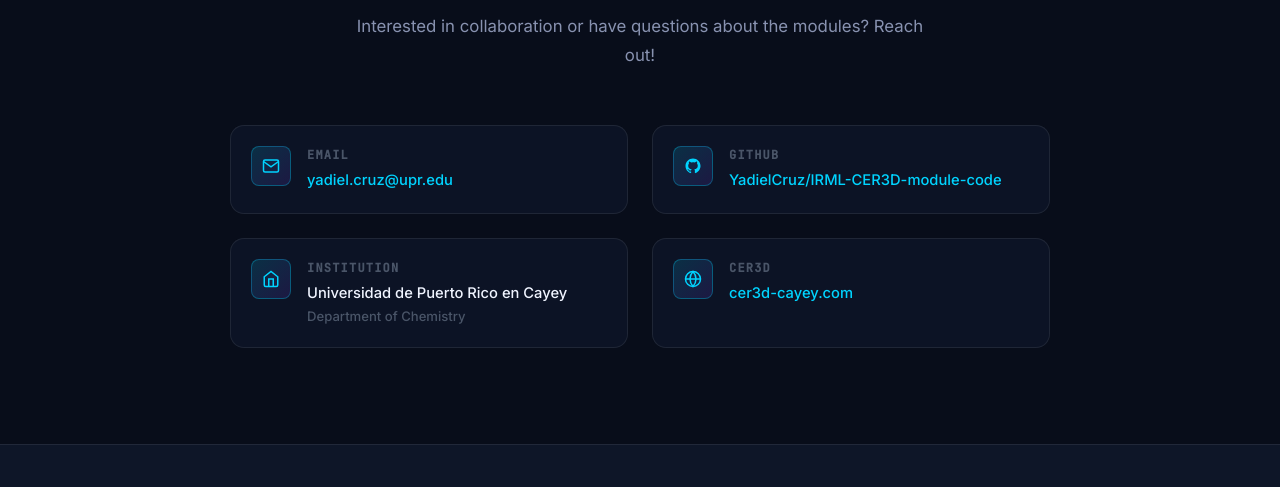
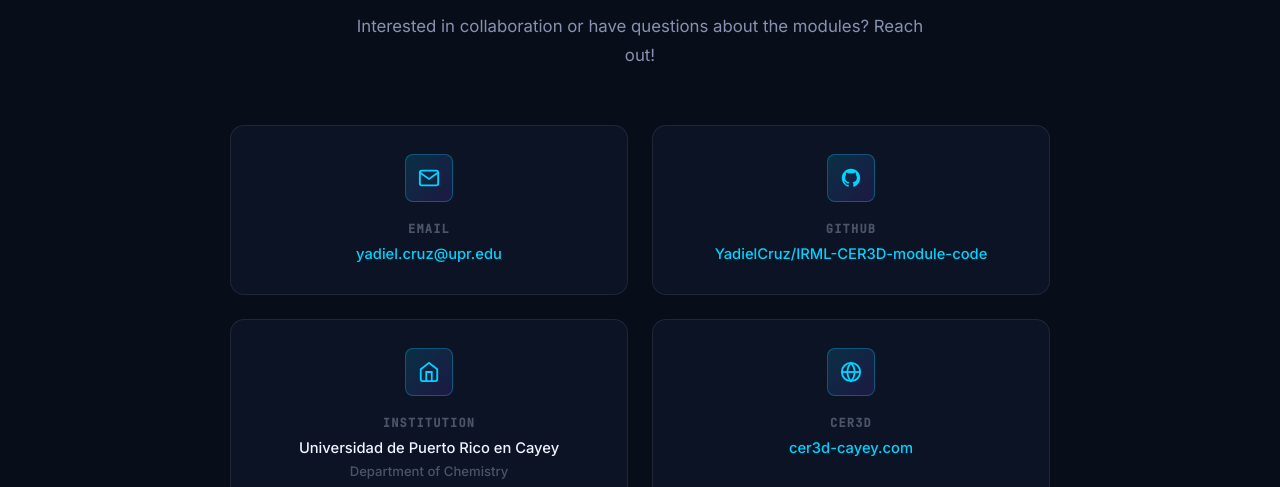
Before and after one commit to YadielCruz/IRML, a plain HTML site: page index.html in a window 1280 px wide. Shown: the part 3651-4138 px from the top of the page. Drawn offline with Linux system fonts and the light colour scheme; animation ran at ten frames a second.

Commit message:
Alinear y centrar el contenido de las tarjetas de contacto

```diff
--- a/style.css
+++ b/style.css
@@ -1068,9 +1068,11 @@ body {
 
 .contact-item {
   display: flex;
-  align-items: flex-start;
-  gap: 1rem;
-  padding: 1.25rem;
+  flex-direction: column;
+  align-items: center;
+  text-align: center;
+  gap: 0.85rem;
+  padding: 1.75rem 1.25rem;
   background: var(--bg-card);
   border: 1px solid var(--border-color);
   border-radius: var(--radius-md);
@@ -1080,11 +1082,18 @@ body {
 
 .contact-item:hover {
   border-color: var(--border-glow);
+  transform: translateY(-2px);
+}
+
+.contact-item > div:last-child {
+  display: flex;
+  flex-direction: column;
+  align-items: center;
 }
 
 .contact-icon {
-  width: 40px;
-  height: 40px;
+  width: 48px;
+  height: 48px;
   border-radius: var(--radius-sm);
   background: var(--accent-gradient-soft);
   border: 1px solid var(--border-glow);
@@ -1092,11 +1101,12 @@ body {
   align-items: center;
   justify-content: center;
   flex-shrink: 0;
+  margin-bottom: 0.25rem;
 }
 
 .contact-icon svg {
-  width: 18px;
-  height: 18px;
+  width: 22px;
+  height: 22px;
   color: var(--accent-cyan);
 }
 
```
